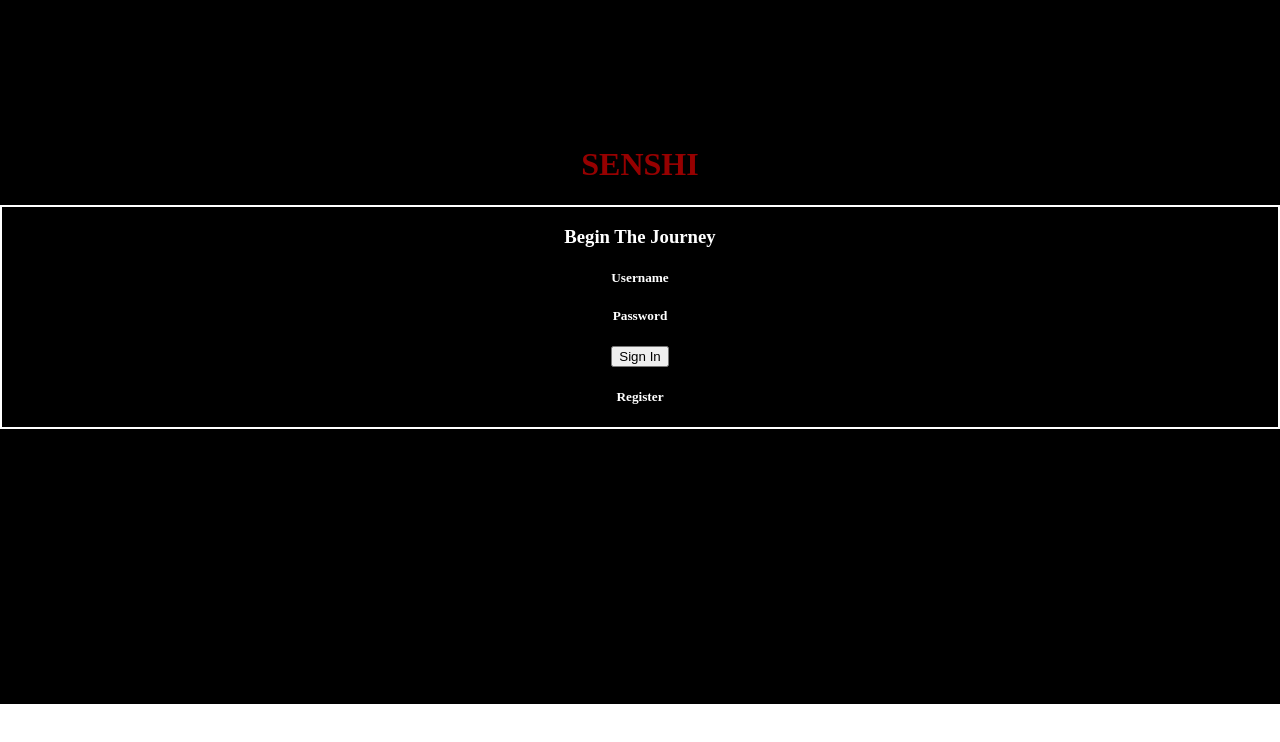
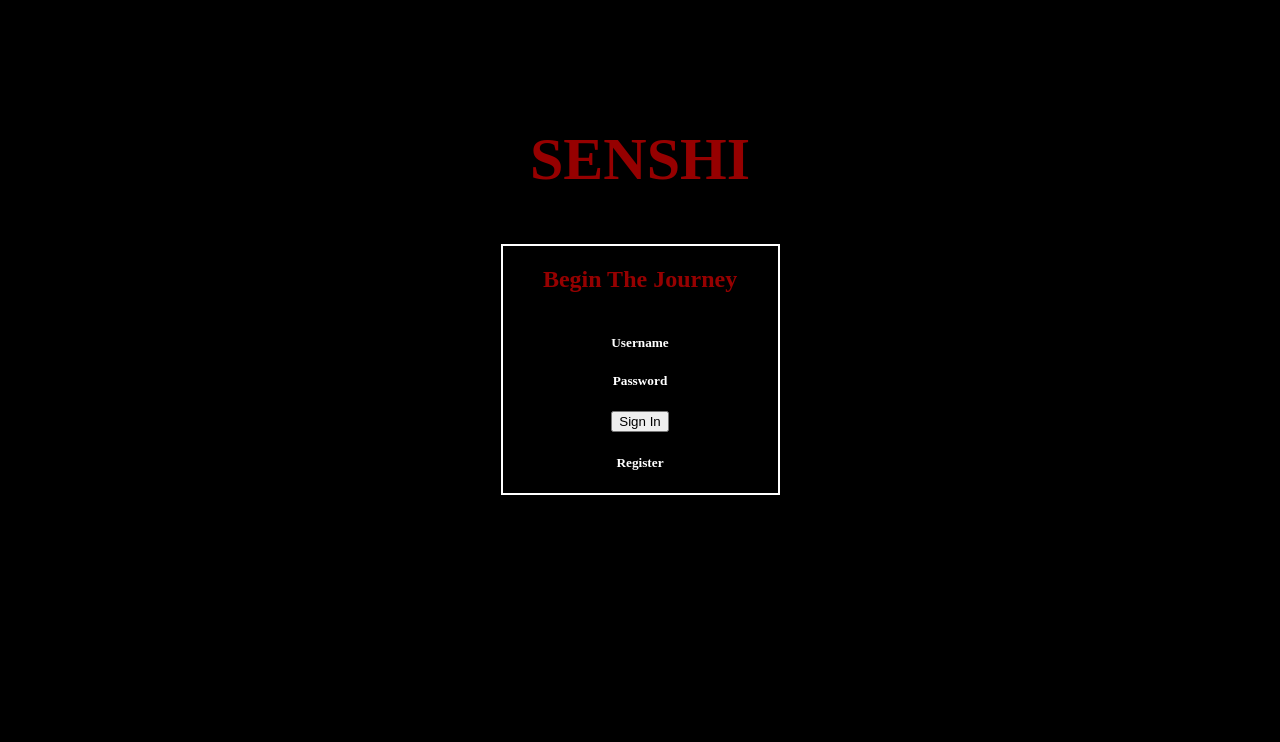
Before and after one commit to Joseangel15/senshi, a React (Create React App) app: page / in a window 1280 px wide. Shown: the top 742 px of the page. Built offline with nearby package versions, Linux system fonts and the light colour scheme; a web font is replaced by a local one.

Commit message:
login fix

```diff
--- a/src/Components/Login/Login.css
+++ b/src/Components/Login/Login.css
@@ -1,3 +1,11 @@
+
+body {
+    height: 100%;
+    margin: 0;
+    background-color: black;
+    background-repeat: no-repeat;
+    background-attachment: fixed;
+}
 
 .loginBar{
     border: 2px solid white;
@@ -6,7 +14,7 @@
 }
 
 .lowerPart {
-    height: 275px;
+
     background-color: black;
 }
 
@@ -15,17 +23,27 @@
     height: 125px;
 }
 
-h1 {
+.mainTitle {
     text-decoration: none;
     color: rgb(150, 0, 0);
+    margin-bottom: 50px;
+    margin-top: 0px;
+    background-color: rgba(0, 0, 0, 0.616)
 }
 
-@media (max-width: 700px) {
+@media (min-width: 360px) {
     .loginBar {
         width: 275px;
         display: flex;
         flex-direction: column;
         height: 100%;
         margin: auto;
+
     }
+
+    .mainTitle {
+        font-size: 60px;
+    }
+
+
 }
--- a/src/Components/Login/Login.js
+++ b/src/Components/Login/Login.js
@@ -19,9 +19,9 @@ function Login() {
                 <div className='upperPart'>
 
                 </div>
-                <Link to='./Home'><h1>SENSHI</h1></Link>
+                <Link to='./Home'><h1 className='mainTitle'>SENSHI</h1></Link>
                 <div className='loginBar'>
-                    <h3>Begin The Journey</h3>
+                    <h2>Begin The Journey</h2>
                     <div>
                         <h5>Username</h5>
                         <h5>Password</h5>
```
Also changed, not shown: 2 other files (tests, documents, lock files or other folders).
